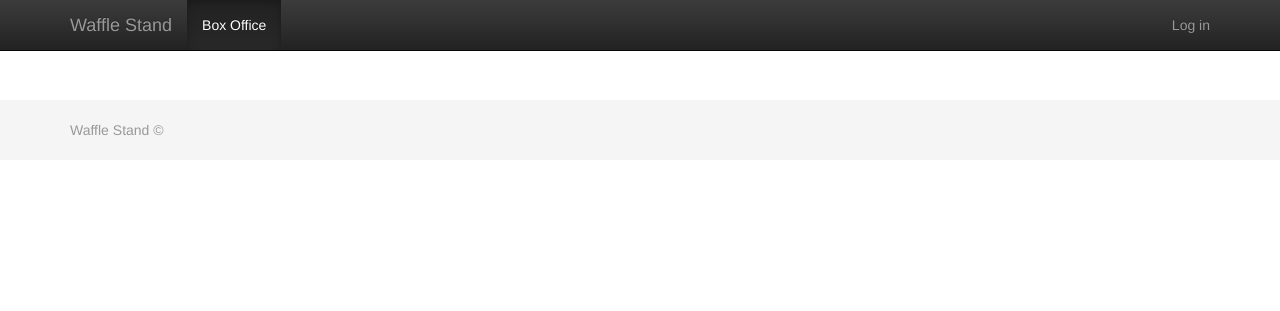
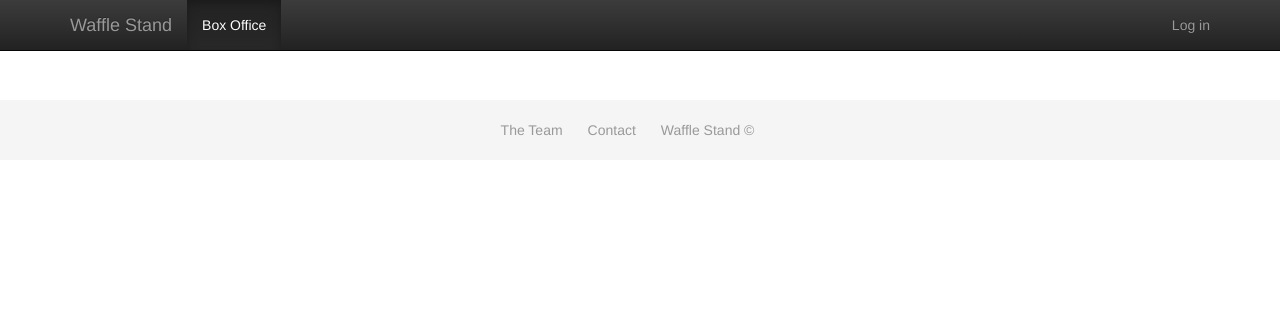
Before and after one commit to leeonlee/wafflestand, a Django app: page / in a window 1280 px wide. Shown: the top 311 px of the page. Run offline with Django 3.2, Linux system fonts and the light colour scheme; data that the repository does not hold is empty; some libraries are stand-ins or nearby versions.

Commit message:
fix footer

```diff
--- a/bluray/static/css/index.css
+++ b/bluray/static/css/index.css
@@ -40,6 +40,18 @@
 	background-color: #f5f5f5;
 }
 
+#footer ul{
+	margin: 20px auto;
+	padding: 0;
+	display: table;
+	list-style: none;
+}
+
+#footer ul li{
+	float: left;
+	padding-right: 25px;
+}
+
 .container-margin{
 	margin-top: 50px;
 	margin-bottom: 50px;
--- a/bluray/templates/base.html
+++ b/bluray/templates/base.html
@@ -62,7 +62,11 @@
 		{% block content %} {% endblock %}
 		<div id="footer">
 			<div class="container">
-				<p class="text-muted">Waffle Stand &copy;</p>
+				<ul>
+					<li><a href="/" class="text-muted">The Team</a></li>
+					<li><a href="/" class="text-muted">Contact</a></li>
+					<li><a href="/" class="text-muted">Waffle Stand &copy;</a></li>
+				</ul>
 			</div>
 		</div>
 
```
